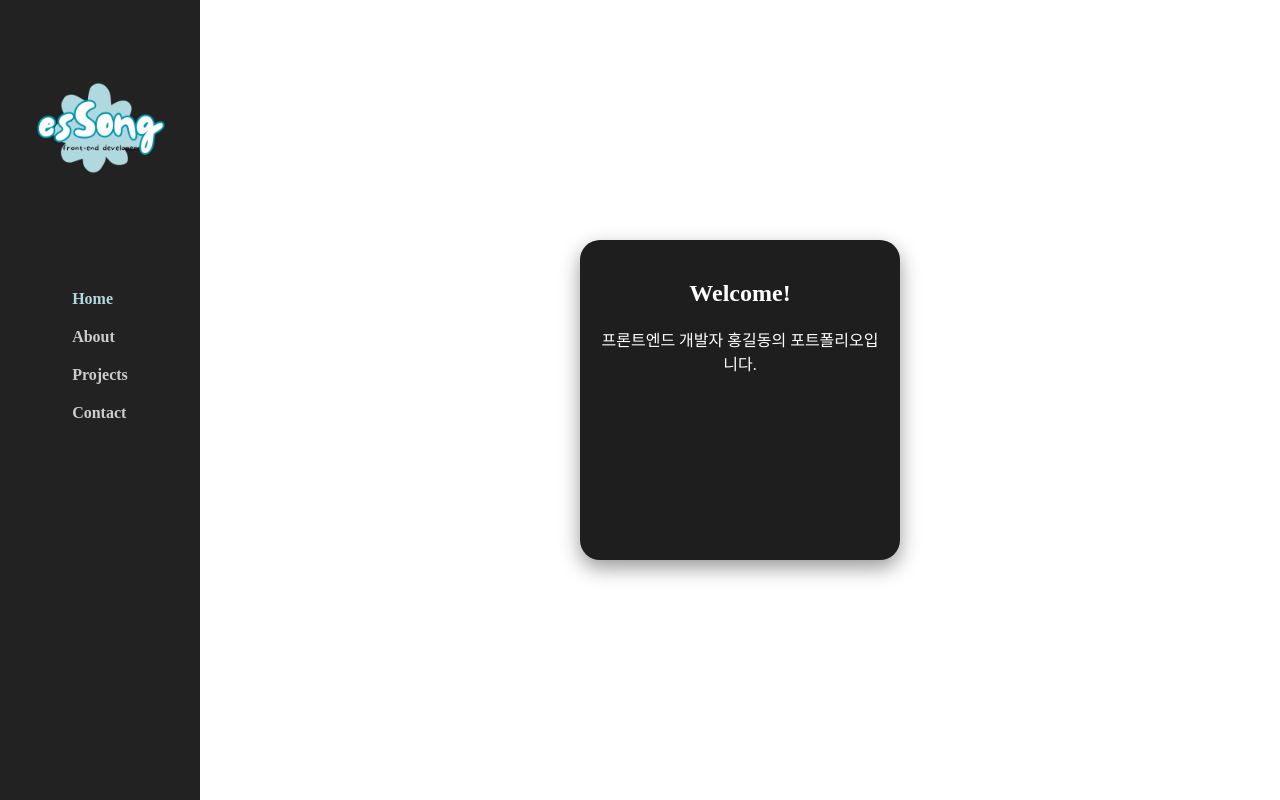
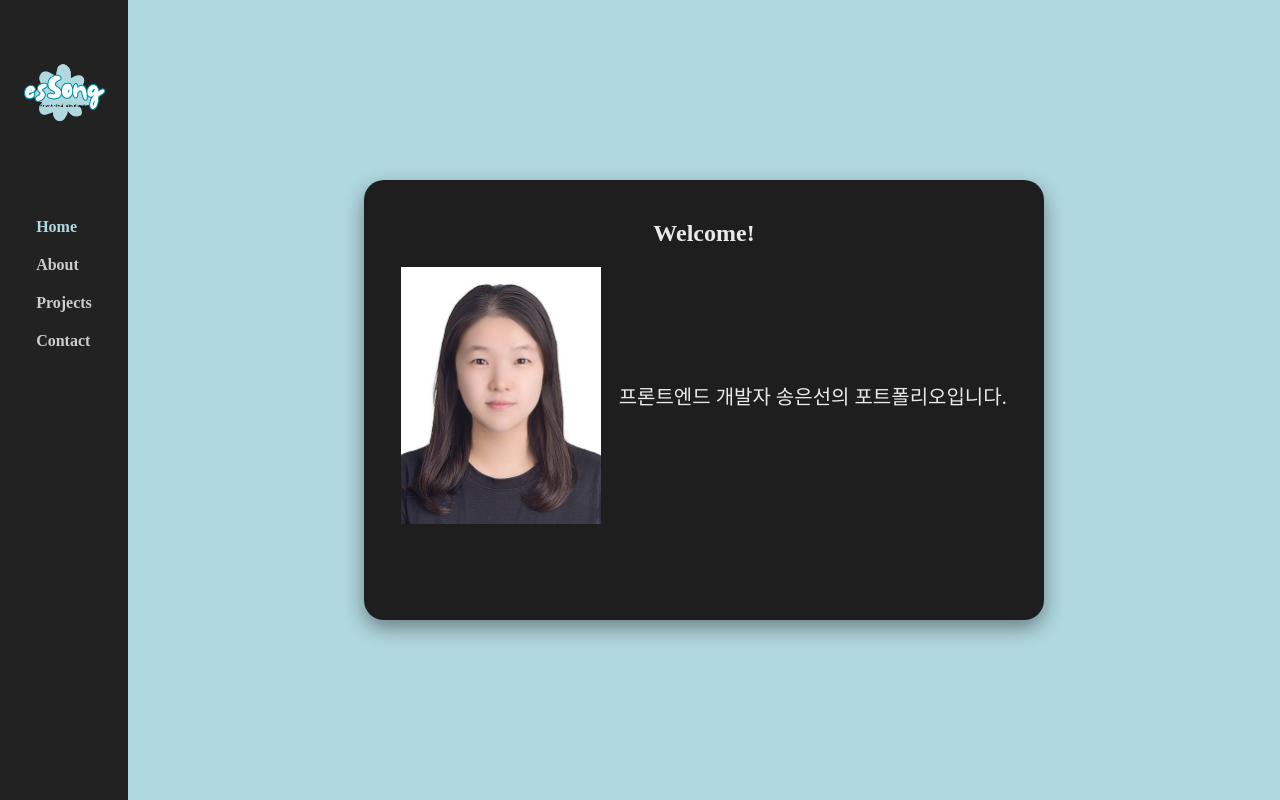
Before and after one commit to songeunseon/portfolio, a Vue app: page / in a window 1280 px wide. Built offline with nearby package versions, Linux system fonts and the light colour scheme.

Commit message:
feat :: homeSection 디자인시작

```diff
--- a/src/App.vue
+++ b/src/App.vue
@@ -46,7 +46,7 @@ onMounted(() => {
   overflow-y: scroll;
   scroll-snap-type: y mandatory;
   scroll-behavior: smooth;
-  margin-left: 200px;
+  margin-left: 10vw;
   scrollbar-width: none; /* Firefox */
   -ms-overflow-style: none; /* IE/Edge */
   &::-webkit-scrollbar {
@@ -58,5 +58,6 @@ section {
   height: 100vh;
   scroll-snap-align: start;
   scroll-margin-top: 60px;
+  background-color: #b0d8df;
 }
 </style>
--- a/src/components/CardWrapper.vue
+++ b/src/components/CardWrapper.vue
@@ -36,15 +36,15 @@ onMounted(() => {
   align-items: center;
 
   .content {
-    width: 280px;
-    height: 280px;
+    width: 50vw;
+    height: 50vh;
     background: #1e1e1e;
-    color: #fff;
+    color: #e9e9e9;
     padding: 20px;
     border-radius: 20px;
     box-shadow: 0 8px 20px rgba(0, 0, 0, 0.4);
     transition: all 0.6s ease;
-    transform: scale(0.8);
+    transform: scale(0.3);
     opacity: 0.5;
     text-align: center;
   }
--- a/src/components/Header.vue
+++ b/src/components/Header.vue
@@ -39,7 +39,7 @@ onMounted(() => {
 
 <style scoped lang="scss">
 .header {
-  width: 200px;
+  width: 10vw;
   height: 100vh;
   position: fixed;
   top: 0;
--- a/src/views/HomeSection.vue
+++ b/src/views/HomeSection.vue
@@ -1,10 +1,31 @@
 <template>
   <CardWrapper id="home">
     <h2>Welcome!</h2>
-    <p>프론트엔드 개발자 홍길동의 포트폴리오입니다.</p>
+    <div class="home-profile">
+      <img src="/image/ses.jpg">
+      <p>프론트엔드 개발자 송은선의 포트폴리오입니다.</p>
+    </div>
+    <!-- <div>
+      <p>자기소개서 ▼</p>
+    </div> -->
   </CardWrapper>
 </template>
 
 <script setup>
 import CardWrapper from '@/components/CardWrapper.vue'
 </script>
+
+<style lang="scss" scoped>
+.home-profile {
+  display: flex;
+  align-items: center;
+  justify-content: space-evenly;
+
+  & img {
+    width: 200px;
+  }
+  & p {
+    font-size: 20px;
+  }
+}
+</style>
```
Also changed, not shown: public/image/ses.jpg (added).
